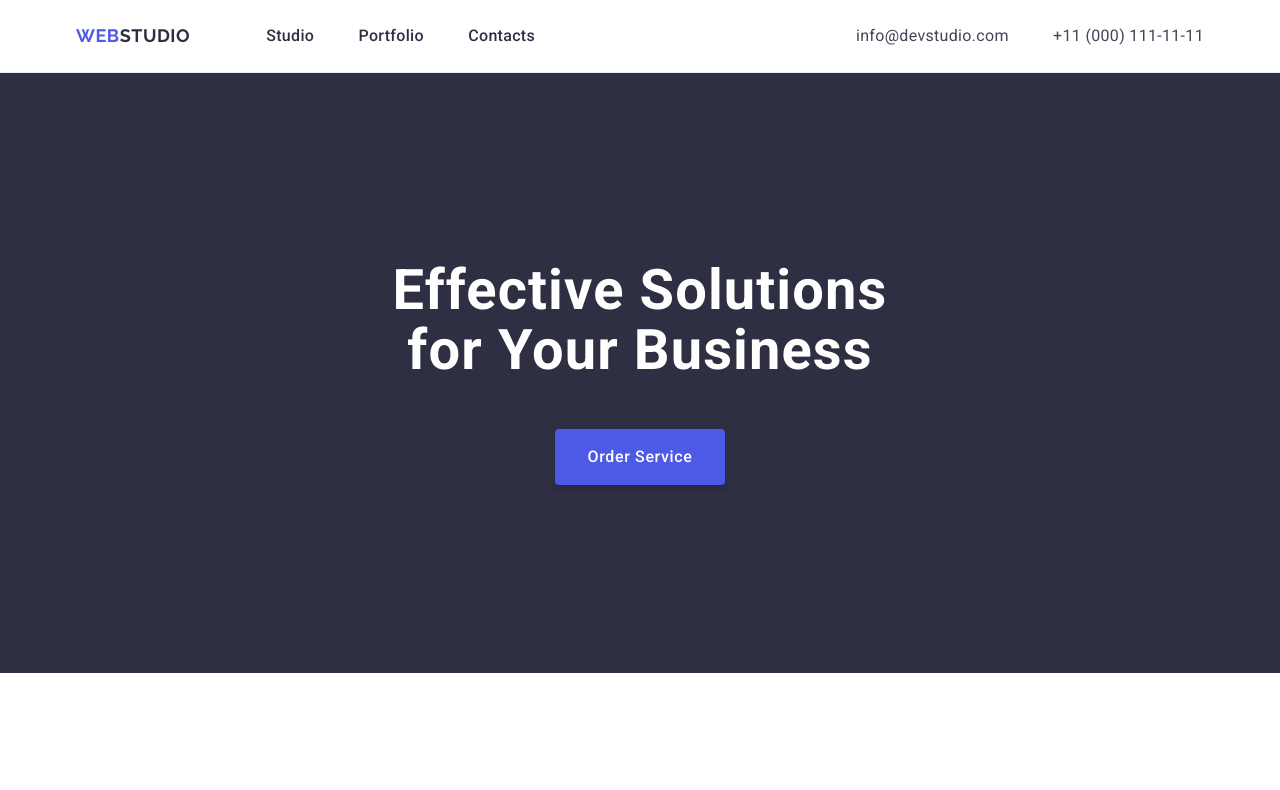
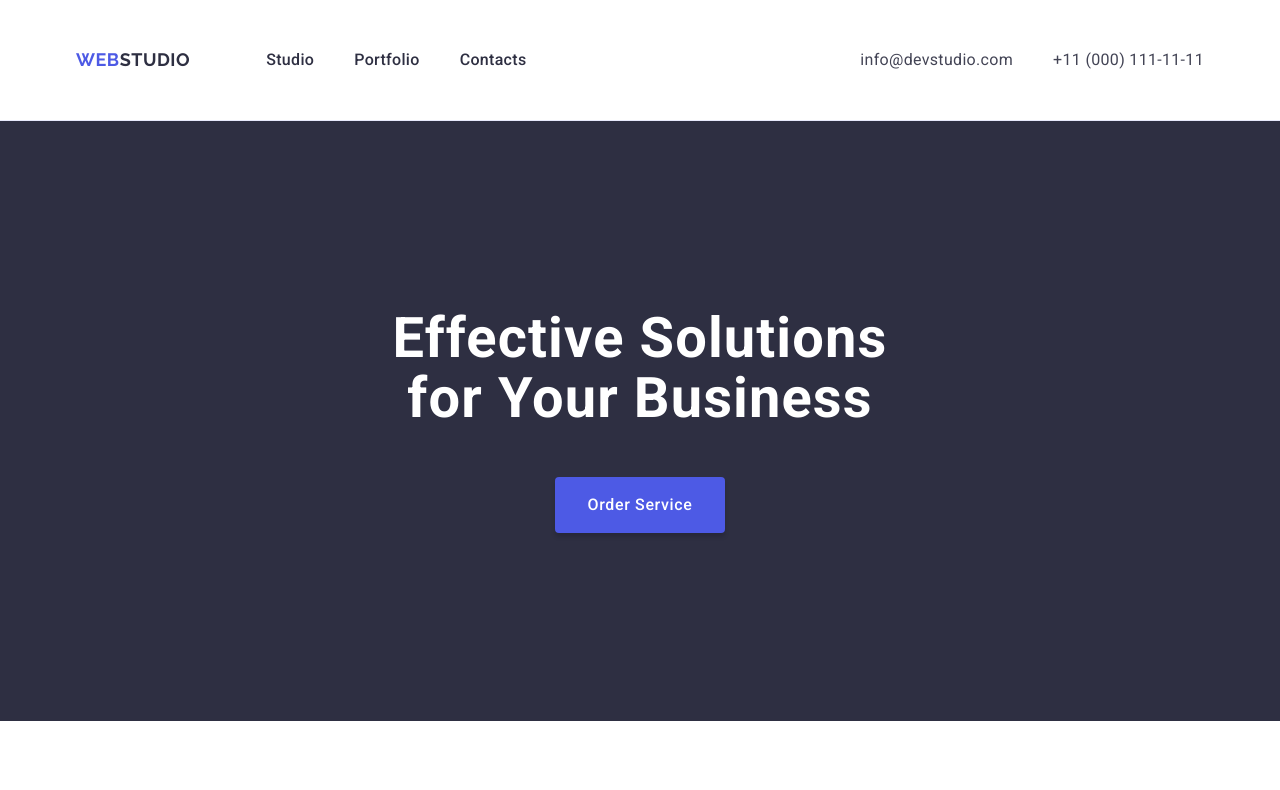
Before and after one commit to elentr/goit-markup-hw-03, a plain HTML site: page index.html in a window 1280 px wide. Shown: the top 790 px of the page. Drawn offline with nearby package versions, Linux system fonts and the light colour scheme.

Commit message:
update file

```diff
--- a/css/styles.css
+++ b/css/styles.css
@@ -97,14 +97,18 @@ p {
     color: #2e2f42;
 }
 
+.header-list {
+    display: flex;
+}
+
 .navigation{
     display: flex;
     align-items: center;
 }
 
 .menu-nav {
-    margin-bottom: 20px;
     display: inline;
+    padding: 24px 0;
 }
 .menu-nav:not(:last-child) {
     margin-right: 40px;
@@ -167,7 +171,11 @@ p {
     cursor: pointer;
     font-weight: 500;
     line-height: 1.5;
-    letter-spacing: 0.04em
+    letter-spacing: 0.04em;
+    display: block;
+    min-width: 169px;
+    height: 56px;
+    margin: 0 auto;
 }
 
 .main-page-btn:hover,
@@ -176,7 +184,7 @@ p {
 }
 
 /*   OPPORTUNITIES   */
-.hidden-title {
+.visually-hidden {
     display: none
 }
 
@@ -193,7 +201,7 @@ p {
 
 .feature-title {
     color: #2e2f42;
-    padding-bottom: 8px;
+    margin-bottom: 8px;
 }
 
 .feature-dscr {
@@ -218,6 +226,7 @@ p {
 
 .card {
     background-color: #fff;
+    border-radius: 0px 0px 4px 4px;
     /*width: 264px;*/
 }
 
@@ -286,6 +295,7 @@ p {
     letter-spacing: 0.03em;
     text-transform: uppercase;
     color: #f4f4fd;
+    margin-bottom: 16px;
 }
 
 .footer-text {
--- a/index.html
+++ b/index.html
@@ -19,14 +19,14 @@
         <div class="container header-placement">
             <nav class="navigation">
                 <a class="logo" href="./index.html">Web<span class="logo-accent">Studio</span></a>
-                <ul>
+                <ul class="header-list">
                     <li class="menu-nav"><a class="menu-item" href="./index.html">Studio</a></li>
                     <li class="menu-nav"><a class="menu-item" href="">Portfolio</a></li>
                     <li class="menu-nav"><a class="menu-item" href="">Contacts</a></li>
                 </ul>
             </nav>
             <address class="contacts-ws">
-                <ul>
+                <ul class="header-list">
                     <li class="menu-nav">
                         <a class="contact" href="mailto:info@devstudio.com">info@devstudio.com</a>
                     </li>
@@ -40,13 +40,15 @@
 
     <main>
         <section class="main-page">
-                <h1 class="head-title">Effective Solutions for Your Business</h1>
-                <button class="main-page-btn" type="button">Order Service</button>
+                <div class="container">
+                    <h1 class="head-title">Effective Solutions for Your Business</h1>
+                    <button class="main-page-btn" type="button">Order Service</button>
+                </div>
         </section>
 
         <section>
             <div class="container">
-                <h2 class="hidden-title">features</h2>
+                <h2 class="visually-hidden">features</h2>
                 <ul class="features-list">
                     <li class="feature-item">
                         <h3 class="feature-title">Strategy</h3>
```
